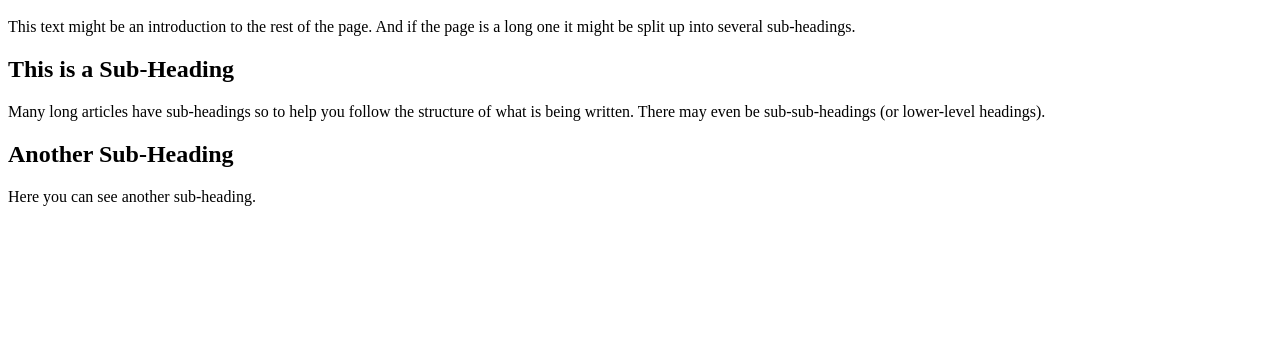
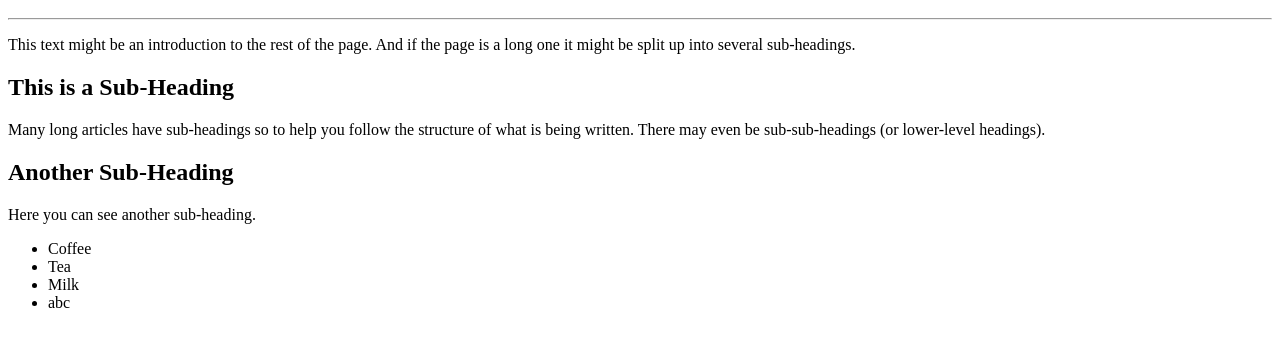
Before and after one commit to mInzamamMalik/RWSH-web-dev-batch-1-4to6, a plain HTML site: page index.html in a window 1280 px wide. Shown: the part 48-394 px from the top of the page. Drawn offline with Linux system fonts and the light colour scheme.

Commit message:
four markups

```diff
--- a/index.html
+++ b/index.html
@@ -2,6 +2,9 @@
 
 <body>
     <h1>This is the Main Heading</h1>
+
+    <hr>
+
     <p>This text might be an introduction to the rest of
         the page. And if the page is a long one it might
         be split up into several sub-headings.
@@ -13,6 +16,16 @@
         headings).</p>
     <h2>Another Sub-Heading</h2>
     <p>Here you can see another sub-heading.</p>
+
+
+    <ul>
+        <li>Coffee</li>
+        <li>Tea</li>
+        <li>Milk</li>
+        <li>abc</li>
+
+    </ul>
+
 </body>
 
 </html>
```
